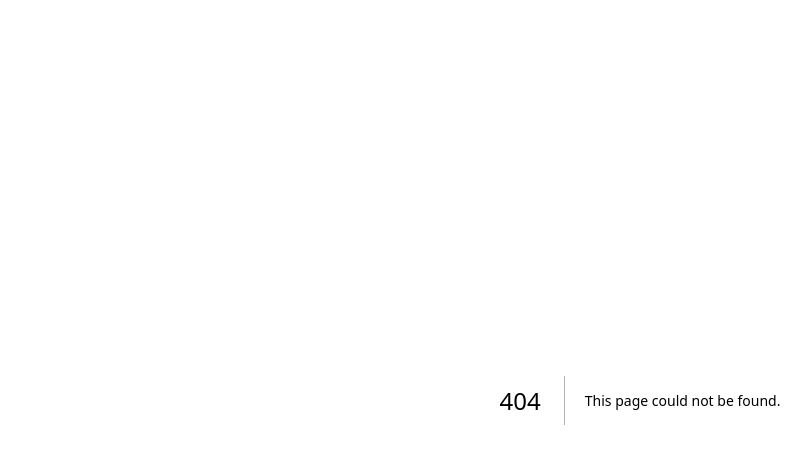
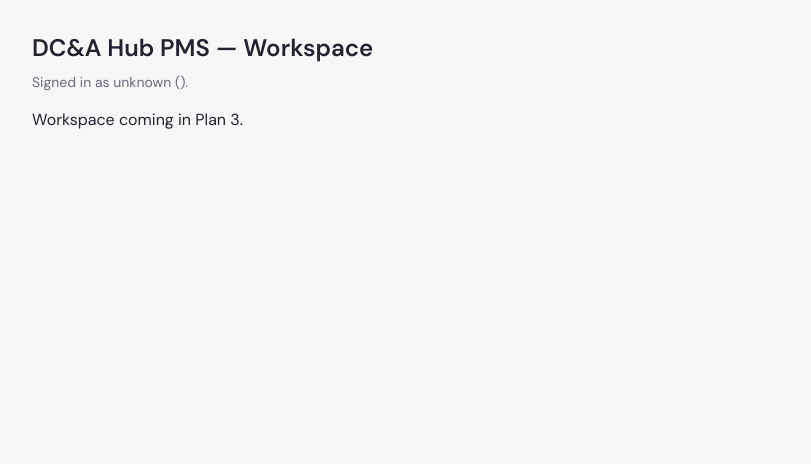
Before and after one commit to rockygyebi112-bot/DC-A-Hub-PMS, a Next.js app: page /workspace in a window 1280 px wide. Before the commit this address had no page. Shown: the top 464 px of the page, without its empty margins (0-811 px from the left). Built offline with nearby package versions, Linux system fonts and the light colour scheme; no server answers.

Commit message:
feat: add empty role-home shells and root landing

```diff
--- /dev/null
+++ b/src/app/admin/page.tsx
@@ -0,0 +1,14 @@
+import { getCurrentProfile } from "@/lib/auth/get-current-profile";
+
+export default async function AdminHome() {
+  const profile = await getCurrentProfile();
+  return (
+    <main className="p-8">
+      <h1 className="text-2xl font-semibold">DC&A Hub PMS — Admin</h1>
+      <p className="mt-2 text-sm text-muted-foreground">
+        Signed in as {profile?.fullName ?? "unknown"} ({profile?.email}).
+      </p>
+      <p className="mt-4">Admin console coming in Plan 2.</p>
+    </main>
+  );
+}
--- a/src/app/page.tsx
+++ b/src/app/page.tsx
@@ -1,5 +1,13 @@
-import { redirect } from "next/navigation";
+import Link from "next/link";
 
-export default function Home() {
-  redirect("/dashboard");
+export default function RootPage() {
+  return (
+    <main className="p-8">
+      <h1 className="text-3xl font-semibold">DC&A Hub PMS</h1>
+      <p className="mt-4">Project Management System for DC&A Hub.</p>
+      <p className="mt-6">
+        <Link className="underline" href="/login">Sign in</Link>
+      </p>
+    </main>
+  );
 }
--- /dev/null
+++ b/src/app/portal/page.tsx
@@ -0,0 +1,14 @@
+import { getCurrentProfile } from "@/lib/auth/get-current-profile";
+
+export default async function PortalHome() {
+  const profile = await getCurrentProfile();
+  return (
+    <main className="p-8">
+      <h1 className="text-2xl font-semibold">DC&A Hub PMS — Client Portal</h1>
+      <p className="mt-2 text-sm text-muted-foreground">
+        Signed in as {profile?.fullName ?? "unknown"} ({profile?.email}).
+      </p>
+      <p className="mt-4">Project view coming in Plan 4.</p>
+    </main>
+  );
+}
--- /dev/null
+++ b/src/app/workspace/page.tsx
@@ -0,0 +1,14 @@
+import { getCurrentProfile } from "@/lib/auth/get-current-profile";
+
+export default async function WorkspaceHome() {
+  const profile = await getCurrentProfile();
+  return (
+    <main className="p-8">
+      <h1 className="text-2xl font-semibold">DC&A Hub PMS — Workspace</h1>
+      <p className="mt-2 text-sm text-muted-foreground">
+        Signed in as {profile?.fullName ?? "unknown"} ({profile?.email}).
+      </p>
+      <p className="mt-4">Workspace coming in Plan 3.</p>
+    </main>
+  );
+}
```
